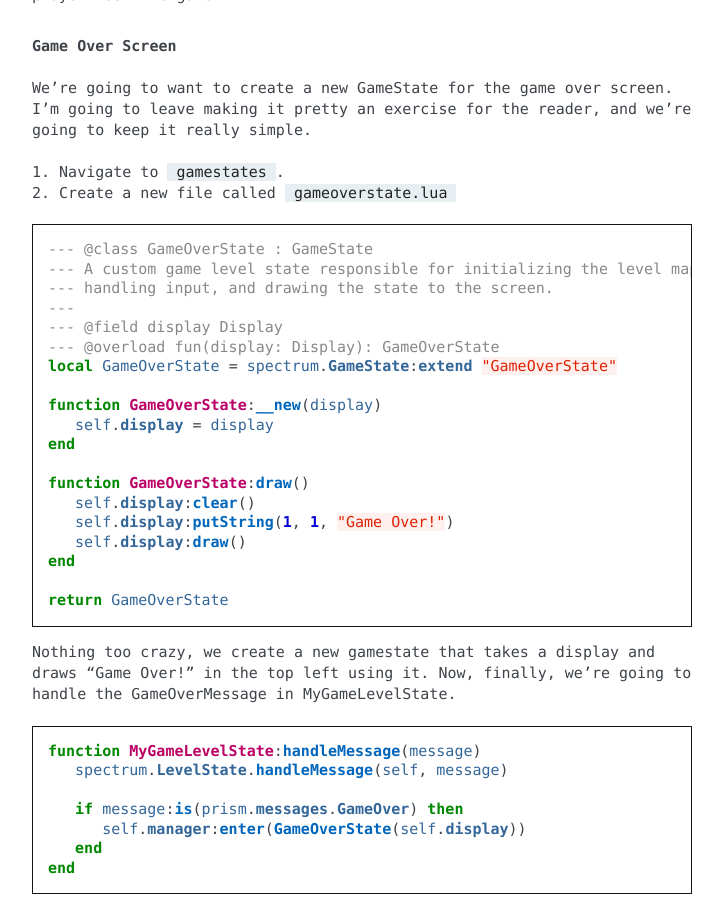
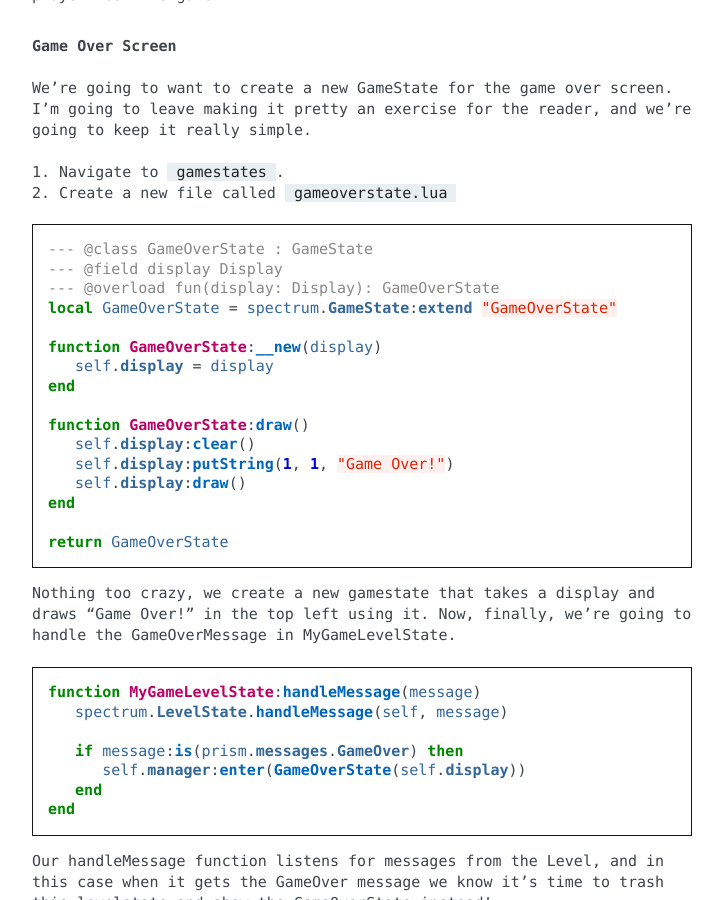
Before and after one commit to drewww/prism, a Sphinx documentation site: the page built from docs/source/making-a-roguelike/part3.rst, in a window 1280 px wide and 900 px high, scrolled down 4818 px. Shown: the whole window, without its empty margins (388-1111 px from the left). Built offline with Sphinx 7.4.7, drawn with Linux system fonts in a browser that asks for light colours; pages that are not in the unit, such as notebooks, are missing from menus.

Commit message:
Minor cleanup to part3.

```diff
--- a/docs/source/making-a-roguelike/part3.rst
+++ b/docs/source/making-a-roguelike/part3.rst
@@ -257,9 +257,6 @@
 .. code:: lua
 
    --- @class GameOverState : GameState
-   --- A custom game level state responsible for initializing the level map,
-   --- handling input, and drawing the state to the screen.
-   ---
    --- @field display Display
    --- @overload fun(display: Display): GameOverState
    local GameOverState = spectrum.GameState:extend "GameOverState"
```
